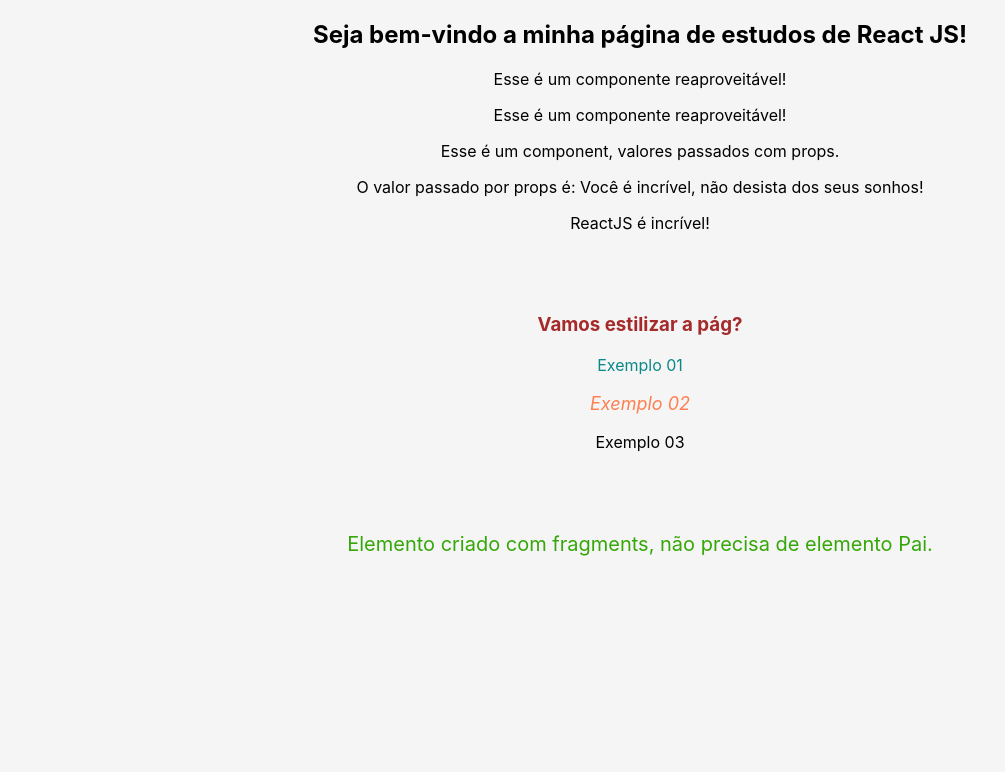
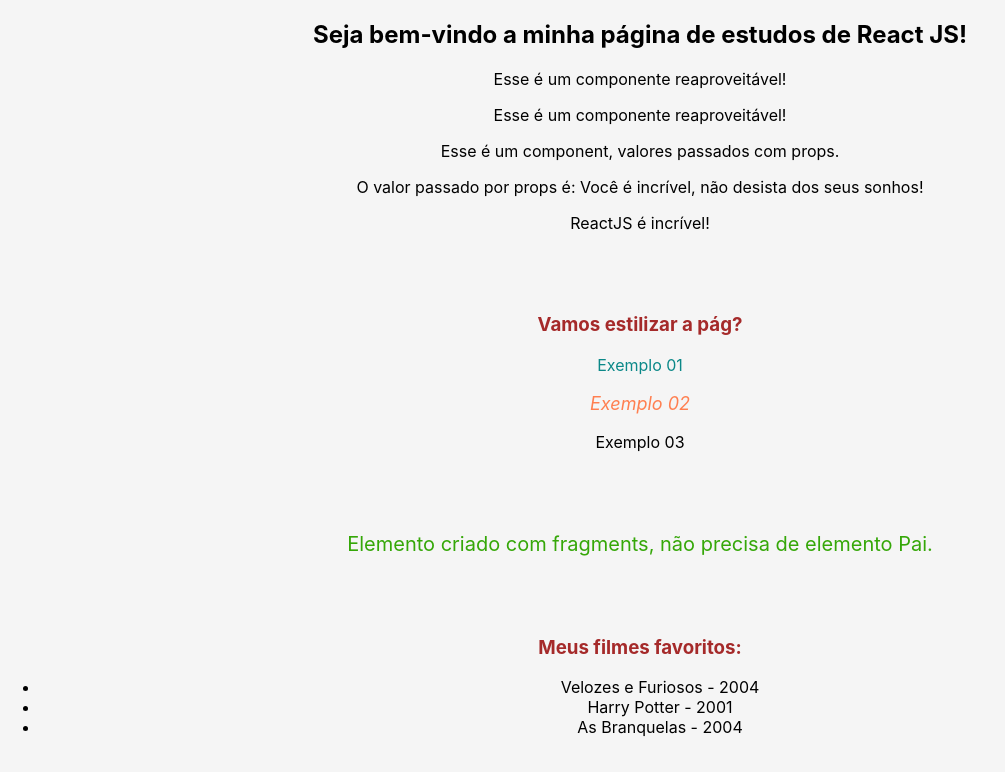
Before and after one commit to pedrohrocha16/estudos-react, a React (Create React App) app: page / in a window 1280 px wide. Shown: the top 772 px of the page, without its empty margins (0-1005 px from the left). Built offline with nearby package versions, Linux system fonts and the light colour scheme.

Commit message:
Avançando em components

```diff
--- a/src/App.js
+++ b/src/App.js
@@ -5,7 +5,7 @@
 import ComponentPropsStruct from './components/ComponentPropsStruct';
 import ComponentEstilos from './components/ComponentEstilos';
 import ComponentFragments from './components/ComponentFragments';
-
+import ComponentList from './components/ComponentList';
 
 function App() {
   return (
@@ -17,6 +17,7 @@
       <ComponentPropsStruct tec='ReactJS'/>
       <ComponentEstilos />
       <ComponentFragments />
+      <ComponentList />
     </div>
   );
 }
--- /dev/null
+++ b/src/components/ComponentList.js
@@ -0,0 +1,15 @@
+import ListItem from "./ListItem"
+function ComponentList() {
+    return (
+        <>
+            <h3>Meus filmes favoritos:</h3>
+            <ul>
+                <ListItem titulo_filme="Velozes e Furiosos" ano_lancamento={2004} />
+                <ListItem titulo_filme="Harry Potter" ano_lancamento={2001} />
+                <ListItem titulo_filme="As Branquelas" ano_lancamento={2004} />
+            </ul>
+        </>
+    )
+}
+
+export default ComponentList
--- /dev/null
+++ b/src/components/ListItem.js
@@ -0,0 +1,20 @@
+import PropTypes from 'prop-types'
+
+function ListItem({titulo_filme, ano_lancamento}) {
+    return(
+        <>
+           <li>{titulo_filme} - {ano_lancamento}</li>
+        </>
+    )
+}
+
+ListItem.propTypes = {
+    titulo_filme: PropTypes.string,
+    ano_lancamento: PropTypes.number,
+}
+ListItem.defaultProps = {
+    titulo_filme: 'Sem título',
+    ano_lancamento: 0,
+}
+
+export default ListItem
```
